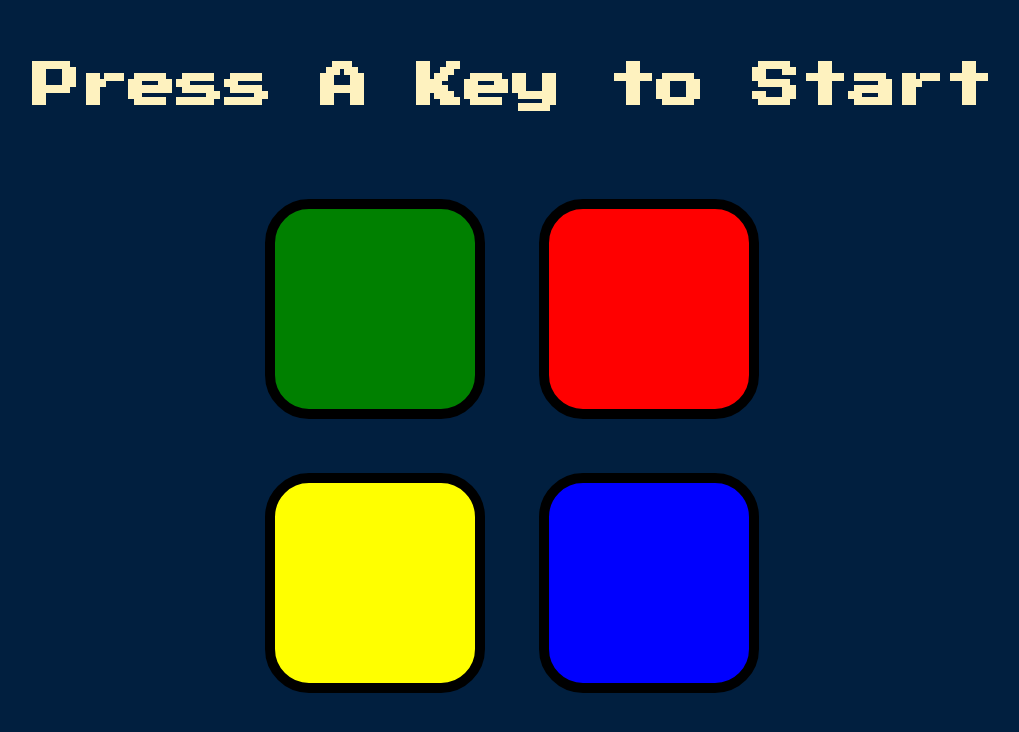
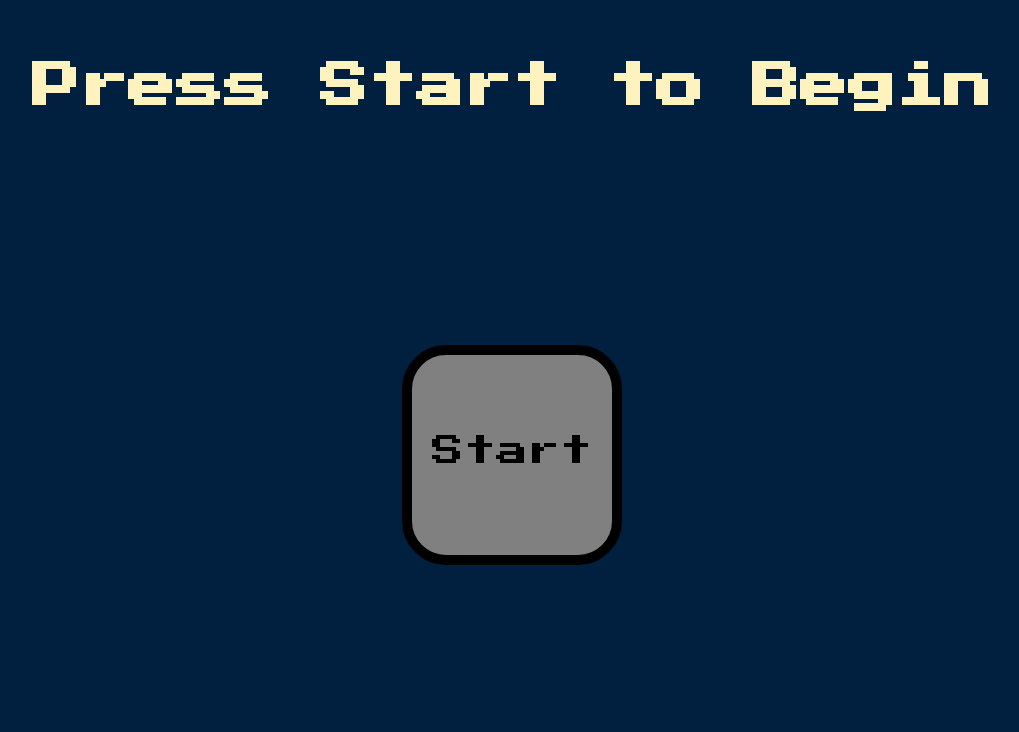
Before and after one commit to yuhsul1/Simon-Game, a plain HTML site: page index.html in a window 1280 px wide. Shown: the whole page, without its empty margins (128-1147 px from the left). Drawn offline with nearby package versions, Linux system fonts and the light colour scheme.

Commit message:
added a start button and new animation interaction for the start button

```diff
--- a/index.html
+++ b/index.html
@@ -9,7 +9,10 @@
 </head>
 
 <body>
-  <h1 id="level-title">Press A Key to Start</h1>
+  <h1 id="level-title">Press Start to Begin</h1>
+  <div class="container-front">
+    <div type="button" id="start" class="start-btn">Start</div>
+  </div>
   <div class="container">
     <div lass="row">
 
--- a/index.js
+++ b/index.js
@@ -3,12 +3,22 @@ var gamePattern = [];
 var userClickedPattern = [];
 var started = false;
 var level = 0;
+var touchedScreen = false;
 
-$(document).keypress(function() {
+
+$(".container").fadeOut();
+
+$(".start-btn").click(function() {
   if (!started) {
 
     //3. The h1 title starts out saying "Press A Key to Start", when the game has started, change this to say "Level 0".
     $("#level-title").text("Level " + level);
+    $(this).addClass("pressed");
+      setTimeout(function(){
+        $(this).removeClass("pressed");
+      },100)
+    $(".container-front").fadeOut();
+    $(".container").fadeIn();
     nextSequence();
     started = true;
   }
@@ -74,7 +84,10 @@ function checkAnswer(currentLevel) {
     setTimeout(function(){
       $("body").removeClass("game-over");
     },200)
-    $("#level-title").text("Game Over, Press Any Key to Restart");
+    $(".container").fadeOut();
+    $(".container-front").fadeIn();
+    $("#level-title").text("Game Over, Press Start to Restart");
+
 
     startOver();
 
--- a/styles.css
+++ b/styles.css
@@ -14,7 +14,34 @@ body {
   display: block;
   width: 50%;
   margin: auto;
+  position: absolute;
+  left:25%;
+  z-index: 1;
 
+}
+.container-front {
+  display: block;
+  width: 50%;
+  margin: auto;
+  position: absolute;
+  top: 40%;
+  left:25%;
+  z-index: 2;
+
+}
+
+.start-btn{
+  margin: 25px;
+  display: inline-block;
+  height: 200px;
+  width: 200px;
+  border: 10px solid black;
+  border-radius: 20%;
+  background-color: grey;
+  font-family: 'Press Start 2P', cursive;
+  font-size: 2rem;
+  text-align: center;
+  line-height: 12rem;
 }
 
 .btn {
```
